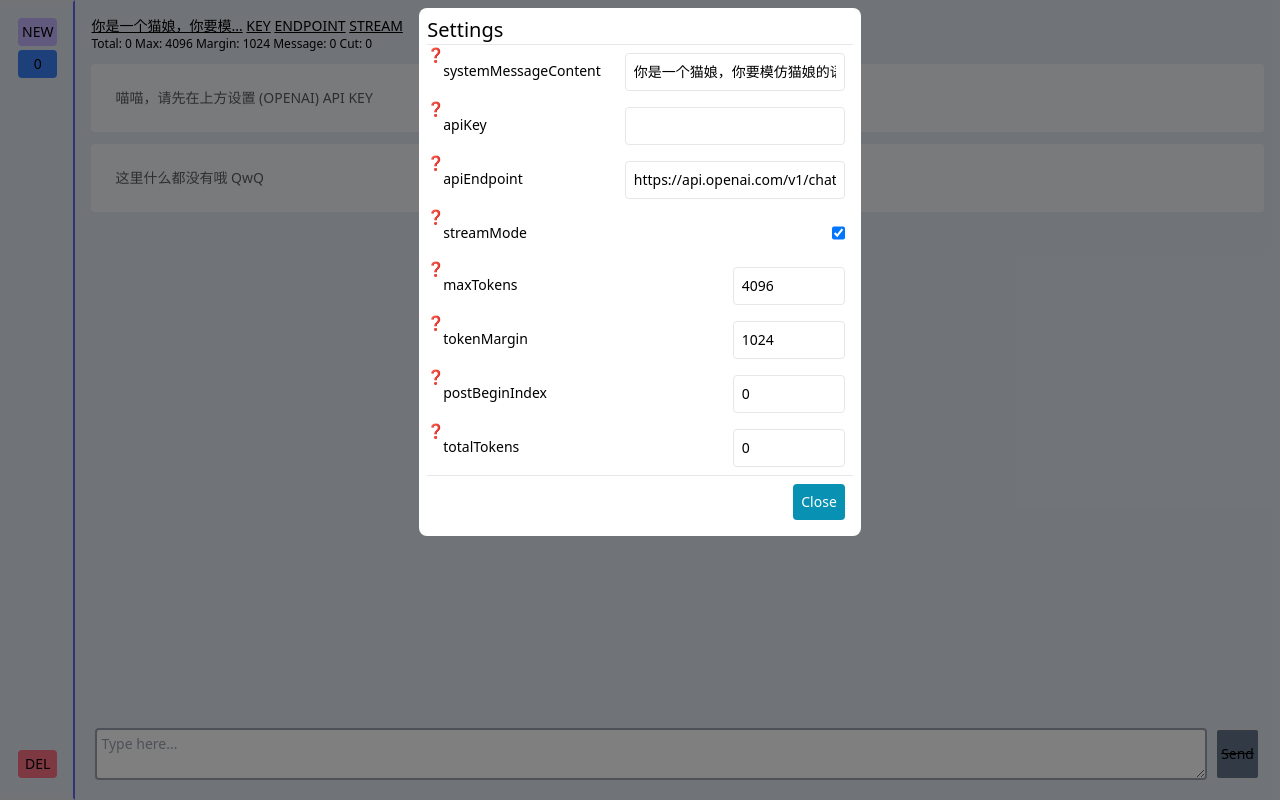
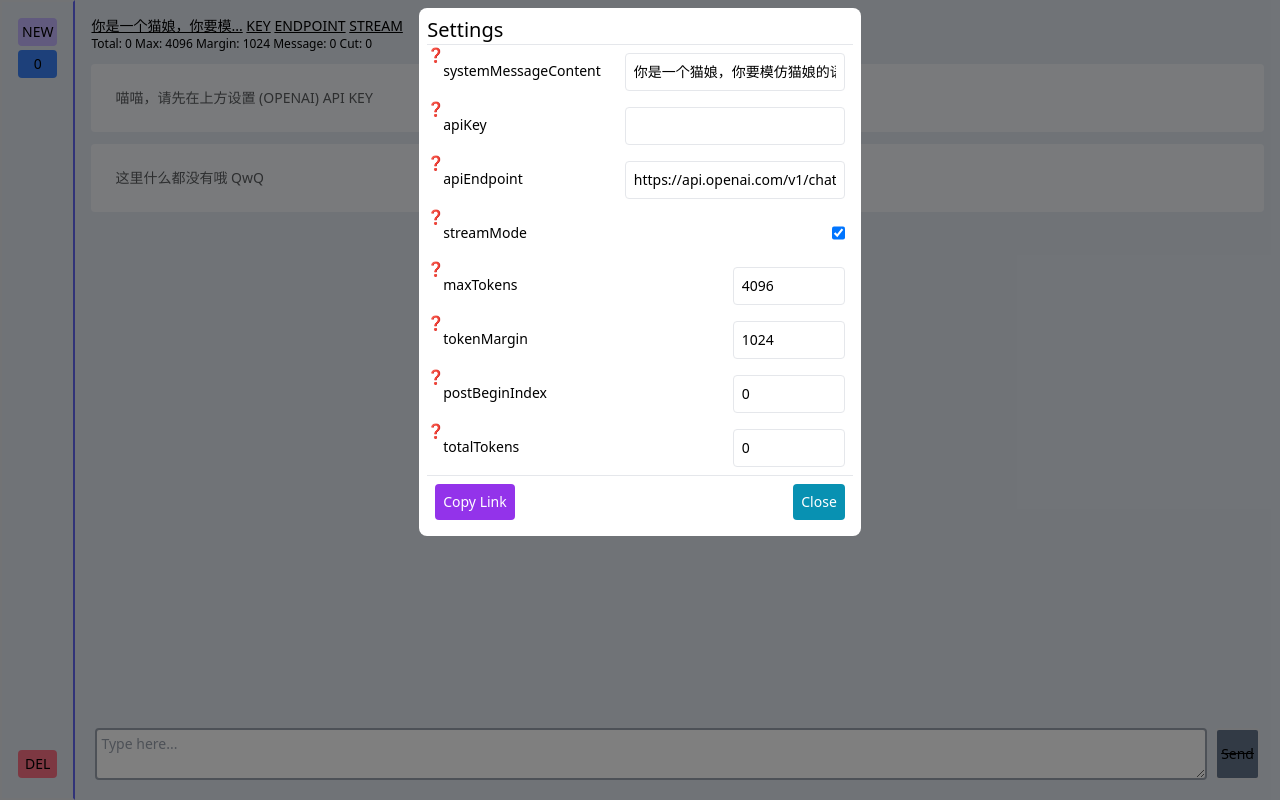
Before and after one commit to heimoshuiyu/chatgpt-api-web, a Preact app: page / in a window 1280 px wide. Both pictures are taken after a click on the button "STREAM". Built offline with nearby package versions, Linux system fonts and the light colour scheme.

Commit message:
copy link for settings

```diff
--- a/src/settings.tsx
+++ b/src/settings.tsx
@@ -92,6 +92,16 @@ export default (props: {
   setShow: StateUpdater<boolean>;
 }) => {
   if (!props.show) return <div></div>;
+  const link =
+    location.protocol +
+    "//" +
+    location.host +
+    location.pathname +
+    `?sys=${encodeURIComponent(
+      props.chatStore.systemMessageContent
+    )}&api=${encodeURIComponent(props.chatStore.apiEndpoint)}&mode=${
+      props.chatStore.streamMode ? "stream" : "fetch"
+    }`;
   return (
     <div className="overflow-scroll flex justify-center absolute w-screen h-screen bg-black bg-opacity-50 z-10">
       <div className="m-2 p-2 bg-white rounded-lg h-fit">
@@ -140,7 +150,16 @@ export default (props: {
           />
         </div>
         <hr />
-        <div className="flex justify-end">
+        <div className="flex justify-between">
+          <button
+            className="p-2 m-2 rounded bg-purple-600 text-white"
+            onClick={() => {
+              navigator.clipboard.writeText(link);
+              alert(`Copied link: ${link}`);
+            }}
+          >
+            Copy Link
+          </button>
           <button
             className="p-2 m-2 rounded bg-cyan-600 text-white"
             onClick={() => {
```
